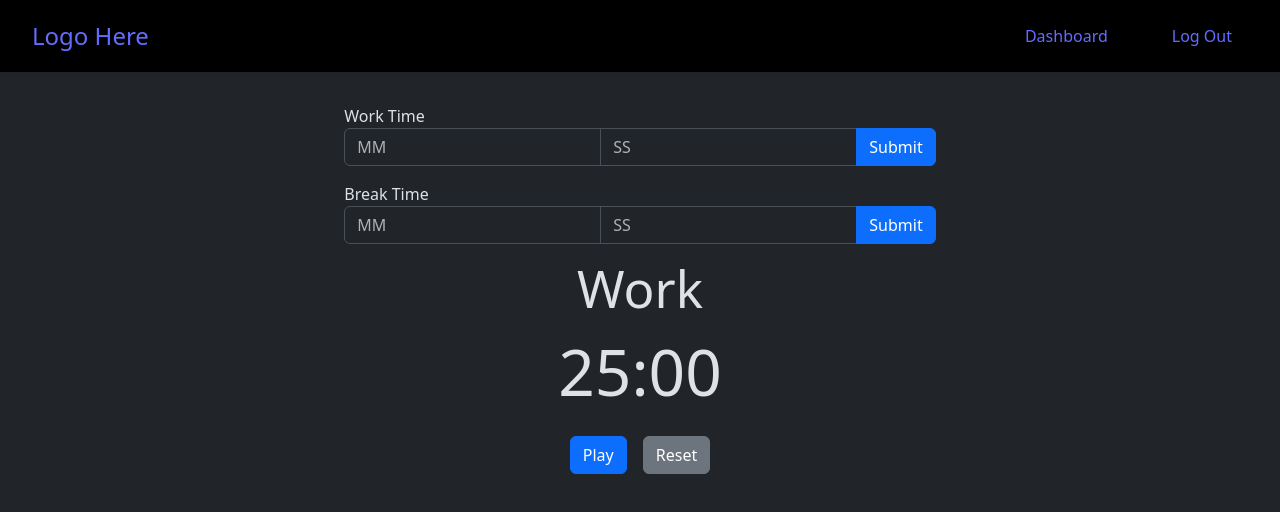
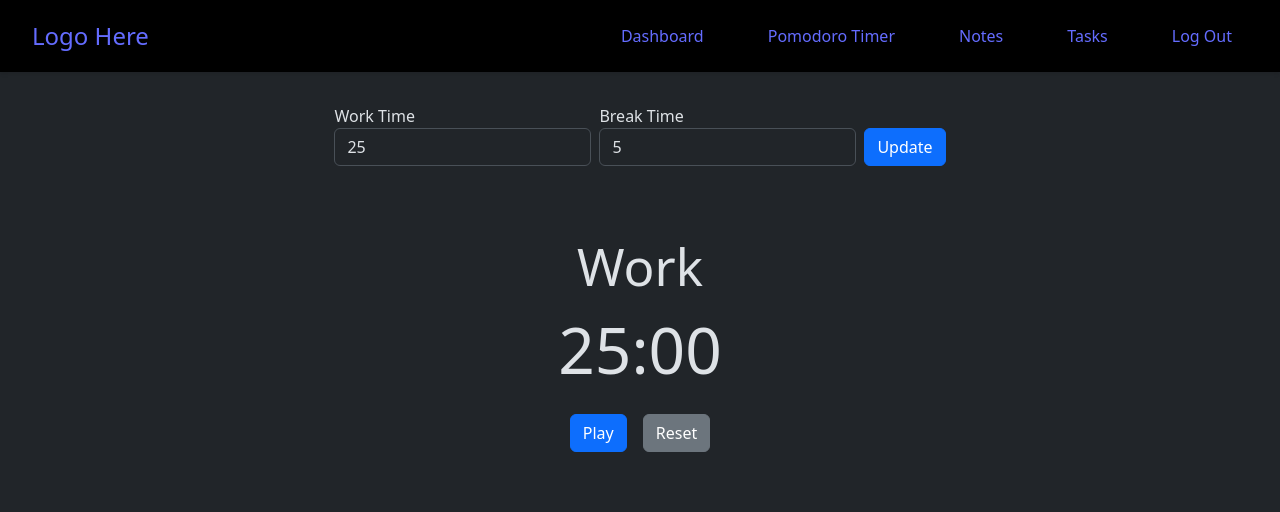
Before and after one commit to ANewProfile/synapse, a React (Vite) app: page /pomodoro in a window 1280 px wide. Shown: the top 512 px of the page. Built offline with nearby package versions, Linux system fonts and the light colour scheme.

Commit message:
finished pomodoro timer page and added navbar links

```diff
--- a/src/components/Navbar.tsx
+++ b/src/components/Navbar.tsx
@@ -11,6 +11,15 @@ function Navbar() {
                 <Link to="/" className="custom-nav-link">
                     Dashboard
                 </Link>
+                <Link to="/pomodoro" className="custom-nav-link">
+                    Pomodoro Timer
+                </Link>
+                <Link to="/notes" className="custom-nav-link">
+                    Notes
+                </Link>
+                <Link to="/tasks" className="custom-nav-link">
+                    Tasks
+                </Link>
                 <Link to="/logout" className="custom-nav-link">
                     Log Out
                 </Link>
--- a/src/pages/PomoTimerPage.tsx
+++ b/src/pages/PomoTimerPage.tsx
@@ -4,49 +4,51 @@ import { useState, useEffect } from "react";
 function PomoTimerPage() {
     const [workTime, setWorkTime] = useState(1500);
     const [breakTime, setBreakTime] = useState(300);
-    const [newWorkTime, setNewWorkTime] = useState(15);
-    const [newBreakTime, setNewBreakTime] = useState(3);
+    const [newWorkTime, setNewWorkTime] = useState(25);
+    const [newBreakTime, setNewBreakTime] = useState(5);
 
-    const handleWorkTimeSubmit = () => {
+    const handleSubmit = (e: React.FormEvent) => {
+        e.preventDefault();
+        setWorkTime(newWorkTime * 60);
+        setBreakTime(newBreakTime * 60);
+    };
+
+    useEffect(() => {
         setWorkTime(newWorkTime);
         setBreakTime(newBreakTime);
-    };
+    }, []);
 
     return (
-        <div className="d-flex flex-column justify-content-center align-items-center">
-            <form onSubmit={handleWorkTimeSubmit}>
-                <label>Work Time</label>
-                <div className="input-group mb-3">
+        <div className="d-flex flex-column justify-content-center align-items-center gap-5">
+            <form
+                onSubmit={handleSubmit}
+                className="row g-2 align-items-end mb-4"
+            >
+                <div className="col-auto">
+                    <label>Work Time</label>
                     <input
                         type="text"
                         className="form-control"
-                        placeholder="MM"
                         aria-label="Minutes"
+                        value={newWorkTime}
+                        onChange={(e) => setNewWorkTime(+e.target.value)}
                     />
+                </div>
+
+                <div className="col-auto">
+                    <label>Break Time</label>
                     <input
                         type="text"
                         className="form-control"
-                        placeholder="SS"
-                        aria-label="Seconds"
+                        aria-label="Minutes"
+                        value={newBreakTime}
+                        onChange={(e) => setNewBreakTime(+e.target.value)}
                     />
-                    <button className="btn btn-primary">Submit</button>
                 </div>
-
-                <label>Break Time</label>
-                <div className="input-group mb-3">
-                    <input
-                        type="text"
-                        className="form-control"
-                        placeholder="MM"
-                        aria-label="Minutes"
-                    />
-                    <input
-                        type="text"
-                        className="form-control"
-                        placeholder="SS"
-                        aria-label="Seconds"
-                    />
-                    <button className="btn btn-primary">Submit</button>
+                <div className="col-auto">
+                    <button type="submit" className="btn btn-primary">
+                        Update
+                    </button>
                 </div>
             </form>
 
```
